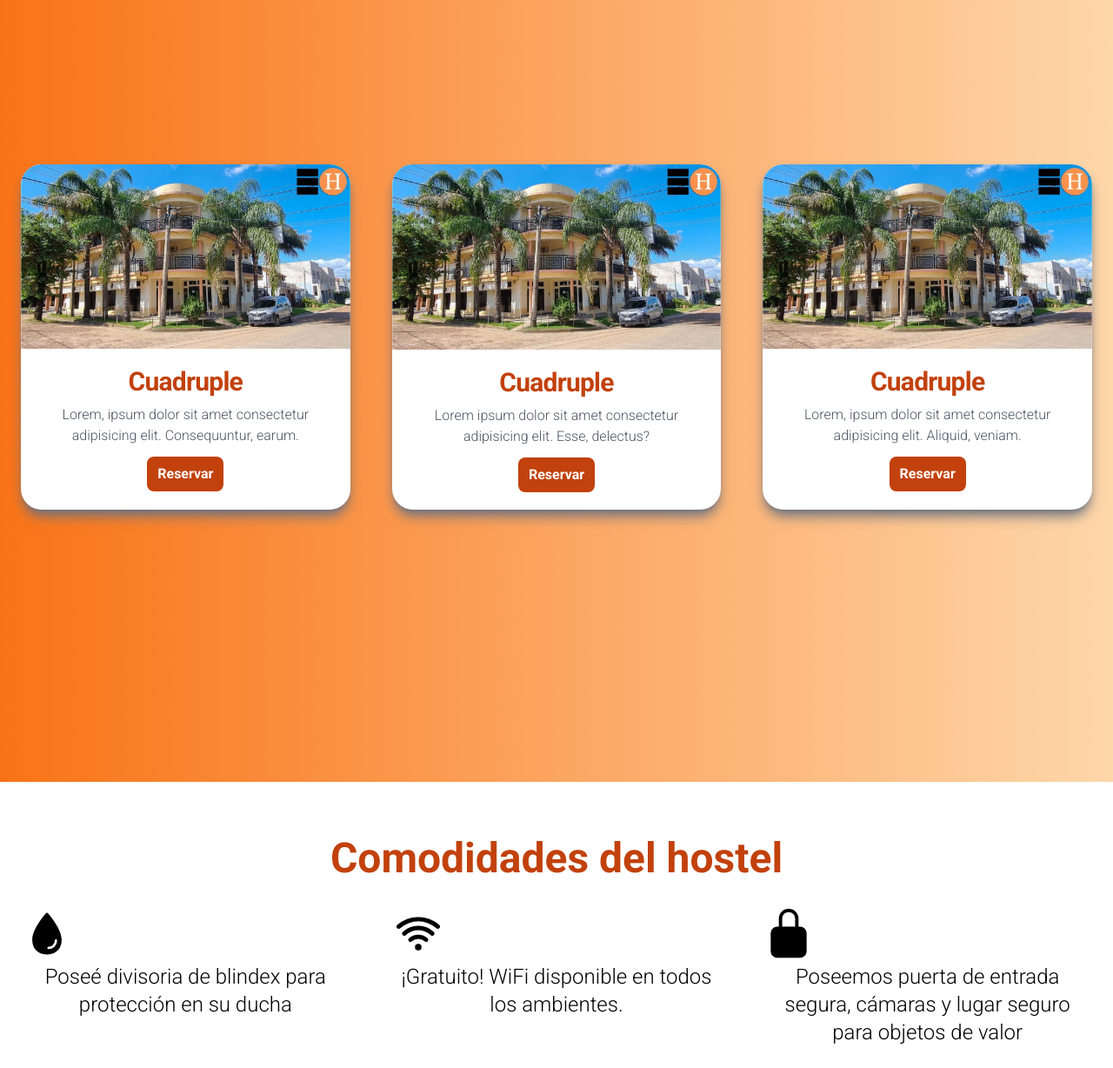
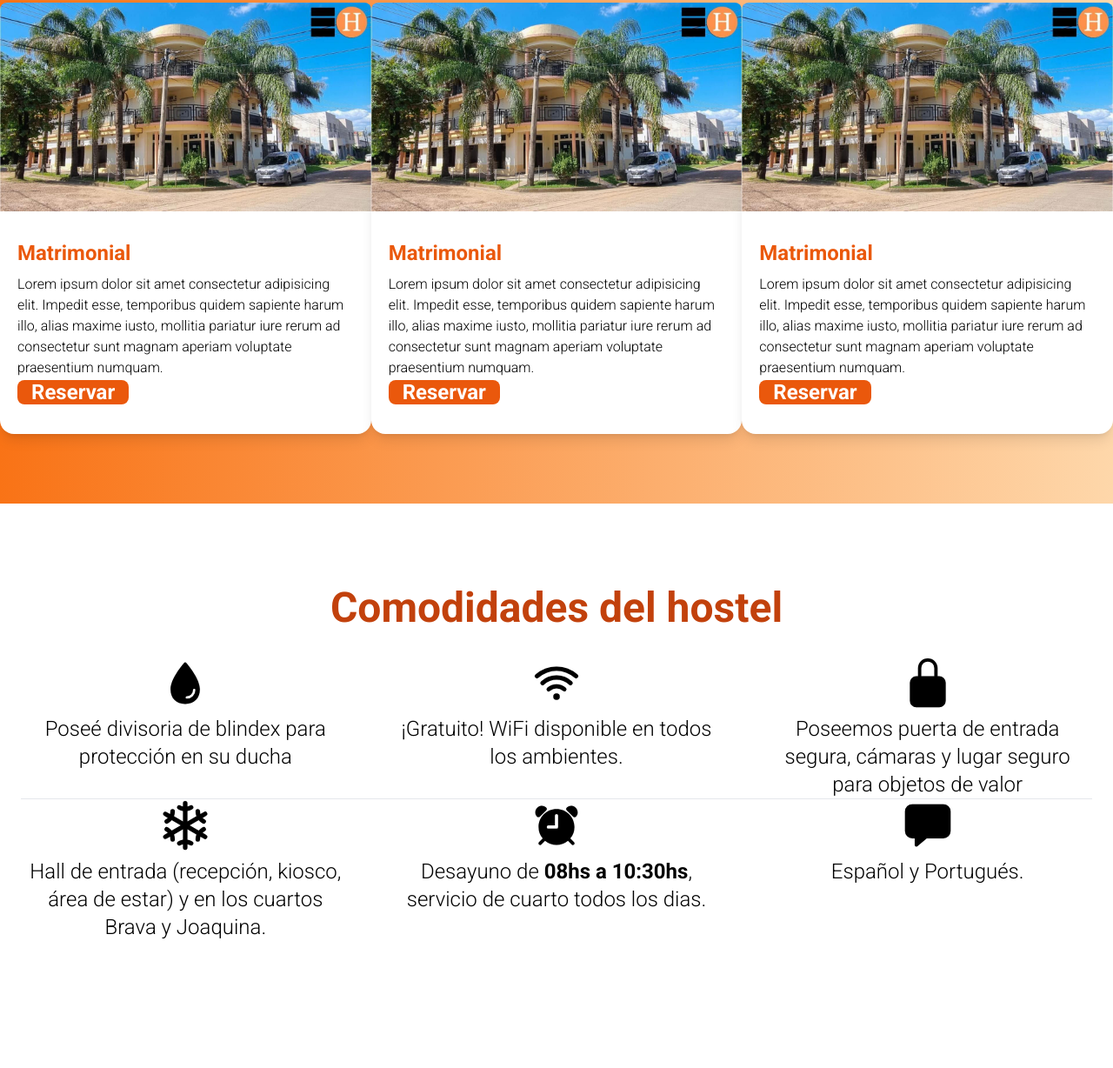
Before and after one commit to 1amlilg/proyecto-el-hotelito, a website: page src/index.html in a window 1280 px wide. Shown: the part 1569-2797 px from the top of the page at 87% size. After the commit the page ends 2747 px from the top, so only its background shows below. Drawn offline with nearby package versions, Linux system fonts and the light colour scheme.

Commit message:
update web

```diff
--- a/src/index.html
+++ b/src/index.html
@@ -9,32 +9,22 @@
     <script type="module" src="https://unpkg.com/ionicons@5.5.2/dist/ionicons/ionicons.esm.js"></script>
     <script nomodule src="https://unpkg.com/ionicons@5.5.2/dist/ionicons/ionicons.js"></script>
     <link rel="stylesheet" href="../css/style.css">
-
-
+    <link rel="icon" type="img/icon" href="/img/LOGO-HOTELITO@2x.png">
 
 </head>
 
 <body>
     <div class="bg-center bg-no-repeat min-h-screen bg-cover bg-[url('../img/BG.jpg')] bg-gray-700 bg-blend-multiply">
-        <nav class="flex justify-between items-center w-[92%]  mx-auto">
+        <nav class="flex justify-between items-center w-[80%] mx-auto">
             <div>
-                <img class="w-16 cursor-pointer" src=" " alt="El Hotelito">
+                <img class="w-16 cursor-pointer" src="/img/LOGO-HOTELITO@2x.png" alt="El Hotelito">
             </div>
-            <div
-                class="nav-links duration-500 md:static ml-auto font-bold absolute bg-transparent md:min-h-fit min-h-[60vh] left-0 top-[-100%] md:w-auto w-full flex items-center px-5 text-white text-2xl p-10 text-shadow shadow-black click after:blur">
+            <div class="nav-links duration-500 md:static ml-auto font-bold absolute bg-transparent md:min-h-fit min-h-[60vh] left-0 top-[-100%] md:w-auto w-full flex items-center px-5 text-white text-lg p-10 ">
                 <ul class="flex md:flex-row flex-col md:items-center md:gap-[4vw] gap-8">
-                    <li>
-                        <a class="hover:text-orange-700" href="#">Inicio</a>
-                    </li>
-                    <li>
-                        <a class="hover:text-orange-700" href="#">El Hotelito</a>
-                    </li>
-                    <li>
-                        <a class="hover:text-orange-700" href="#">Habitaciones</a>
-                    </li>
-                    <li>
-                        <a class="hover:text-orange-700" href="#">Contacto</a>
-                    </li>
+                    <a class="hover:text-orange-700 ease-in-out transition-all" href="#">Inicio</a>
+                    <a class="hover:text-orange-700 ease-in-out transition-all" href="#">El Hotelito</a>
+                    <a class="hover:text-orange-700 ease-in-out transition-all" href="#">Habitaciones</a>
+                    <a class="hover:text-orange-700 ease-in-out transition-all" href="#">Contacto</a>
                 </ul>
             </div>
             <div class="flex items-center gap-6 text-white text-shadow shadow-black">
@@ -42,48 +32,45 @@
                     class="text-3xl cursor-pointer md:hidden "></ion-icon>
         </nav>
 
-        <div class="px-4 mx-auto max-w-screen-xl py-24 lg:py-30">
-            <h1 class="mb-4 text-4xl font-bold leading-none text-white md:text-6xl lg:text-6xl">El Hotelito, tu lugar
-                <br> para descansar.
+        <div class="mx-auto max-w-screen-xl py-24 lg:py-30">
+            <h1 class="mb-8 text-xl font-bold leading-none text-white md:text-6xl lg:text-7xl">El Hotelito, tu lugar
+                <br>para descansar.
             </h1>
-            <p class="mb-8 text-lg font-light text-white lg:text-lg">Lorem ipsum dolor sit amet consectetur adipisicing
-                elit. <br> Laudantium id alias aspernatur assumenda perferendis <br> dolor maiores officiis voluptatem.
+            <p class="mb-8 text-lg font-light text-white lg:text-xl">Lorem ipsum dolor sit amet consectetur adipisicing
+                elit.<br>Laudantium id alias aspernatur assumenda perferendis <br> dolor maiores officiis voluptatem.
             </p>
-            <div class="flex flex-col space-y-4 sm:flex-row sm:space-y-0 sm:space-x-4">
+            <div class="flex gap-y-4 sm:flex-row sm:space-y-0 sm:space-x-4">
                 <a href="#"
-                    class="inline-flex items-center py-3 px-5 font-medium text-2xl text-center text-white rounded-2xl bg-orange-700 hover:bg-orange-800 focus:ring-4 w-fit">
+                    class="inline-flex items-center py-2 px-5 font-medium text-2xl text-center text-white rounded-2xl bg-orange-700 hover:bg-orange-800 w-fit transition-all ease-in-out">
                     Reservar
                 </a>
                 <a href="#"
-                    class="inline-flex hover:text-orange-700 items-center py-3 px-5 text-2xl font-medium text-center text-orange-700 rounded-2xl border bg-white hover:bg-gray-300 w-fit">
+                    class="inline-flex hover:text-orange-700 items-center py-2 px-5 text-2xl font-medium text-center text-orange-700 rounded-2xl border bg-white hover:bg-gray-300 w-fit">
                     Leer más
                 </a>
             </div>
         </div>
     </div>
     <!-- ABOUT -->
-    <section class="px-3 py-5 bg-neutral-100 lg:py-10">
+    <section class="px-3 py-5 bg-neutral-100 lg:py-10 items-center justify-center m-auto">
         <div class="grid lg:grid-cols-2 items-center justify-items-center gap-5">
-            <div class="order-2 lg:order-1 flex flex-col justify-center text-center md:text-left">
-                <h2 class="mb-4 text-4xl font-bold leading-none text-orange-700 md:text-6xl lg:text-5xl mx-20">Nuestra
+            <div class="flex flex-col justify-center text-center md:text-left">
+                <h2 class="mb-4 text-4xl font-bold leading-none text-orange-700 md:text-5xl lg:text-5xl mx-20">Nuestra
                     Historia</h2>
                 <!-- PARRAFO -->
                 <p class="mb-8 text-xl font-light text-black lg:text-lg mx-20">Lorem ipsum dolor, sit amet consectetur
                     adipisicing elit. Vel aspernatur eveniet nihil fugit, magnam sunt? Modi repellat quidem iure ratione
                     quasi cumque, assumenda fuga mollitia voluptatem rem! Velit tempore ut error veritatis? Eius
-                    voluptates officiis libero eum nam explicabo laboriosam.</p>
-                <!-- Fin del PARRAFO -->
-
-                <!-- PARRAFO -->
-                <p class="mb-8 text-xl font-light text-black lg:text-lg mx-20">Lorem ipsum dolor, sit amet consectetur
+                    voluptates officiis libero eum nam explicabo laboriosam
+                    <br> <br>Lorem ipsum dolor, sit amet consectetur
                     adipisicing elit. Vel aspernatur eveniet nihil fugit, magnam sunt? Modi repellat quidem iure ratione
                     quasi cumque, assumenda fuga mollitia voluptatem rem! Velit tempore ut error veritatis? Eius
                     voluptates officiis libero eum nam explicabo laboriosam.</p>
                 <!-- Fin del PARRAFO -->
             </div>
             <!-- IMAGEN -->
-            <div class="order-1 lg:order-2">
-                <img class="h-80 w-80 object-cover lg:w-[500px] lg:h-[500px] rounded-3xl shadow-xl shadow-gray-500"
+            <div class="max-h-screen py-8">
+                <img class="h-80 w-80 object-cover lg:w-[7 00px] lg:h-[500px] rounded-3xl shadow-2xl shadow-gray-300"
                     src="../img/about.jpg" alt="">
             </div>
             <!-- Fin de IMAGEN -->
@@ -93,98 +80,56 @@
     <!-- Fin del ABOUT -->
 
     <!-- HABITACIONES -->
-    <section class="bg-gradient-to-r from-orange-500 to-orange-200 min-h-screen text-center py-28">
-        <div>
-            <h2 class="mb-4 text-4xl font-bold leading-none text-white md:text-6xl lg:text-5xl">Habitaciones</h2>
-        </div>
-        <div class="flex items-center justify-center min-h-screen container mx-auto">
-            <!-- GRID -->
-            <div class="grid grid-cols-1 md:grid-cols-2 lg:grid-cols-3">
+    <section class="bg-gradient-to-r from-orange-500 to-orange-200 max-w-full m-auto py-20 items-center justify-center">
+            <h2 class="mb-20 text-4xl font-bold leading-none text-white md:text-6xl lg:text-5xl text-center">Habitaciones</h2>
+        <!-- GRID -->
+            <div class="grid grid-cols-1 md:grid-cols-1 lg:grid-cols-3 items-center justify-center gap-x-10 gap-y-5 px-28">
                 <!-- CARD -->
-                <div class="max-w-sm bg-white rounded-3xl shadow-lg shadow-gray-500 my-4 md:mx-6">
-                    <div>
-                        <img class="rounded-t-3xl" src="../img/about.jpg" alt="" />
-                    </div>
-                    <div class="p-5">
-                        <div>
-                            <h5 class="mb-2 text-3xl font-bold tracking-tight text-orange-700">Cuadruple</h5>
-                        </div>
-                        <p class="mb-3 font-light text-gray-600">Lorem, ipsum dolor sit amet consectetur adipisicing
-                            elit. Consequuntur, earum.</p>
-                        <a href="#"
-                            class="inline-flex items-center px-3 py-2 text-3sm font-bold text-center text-white bg-orange-700 rounded-lg hover:bg-orange-800 focus:ring-4 focus:outline-none focus:ring-orange-300">
-                            Reservar
-                        </a>
+                <div class="bg-white rounded-2xl shadow-lg h-auto">
+                    <img class="rounded-t-lg" src="/img/about.jpg" alt="">
+                    <div class="py-8 px-5 text-left">
+                        <h3 class="text-2xl font-bold mb-2 text-orange-600">Matrimonial</h3>
+                        <p class="text-md font-light mb-5">Lorem ipsum dolor sit amet consectetur adipisicing elit. Impedit esse, temporibus quidem sapiente harum illo, alias maxime iusto, mollitia pariatur iure rerum ad consectetur sunt magnam aperiam voluptate praesentium numquam.</p>
+                        <a href="" class="bg-orange-600 py-1 px-4 text-2xl rounded-lg font-bold text-white">Reservar</a>
                     </div>
                 </div>
 
-                <!-- Fin de CARD -->
-
-                <!-- CARD -->
-                <div class="max-w-sm bg-white rounded-3xl shadow-lg shadow-gray-500 my-4 md:mx-6">
-                    <div>
-                        <img class="rounded-t-3xl" src="../img/about.jpg" alt="" />
-                    </div>
-                    <div class="p-5">
-                        <div>
-                            <h5 class="mb-2 text-3xl font-bold tracking-tight text-orange-700">Cuadruple</h5>
-                        </div>
-                        <p class="mb-3 font-light text-gray-600">Lorem ipsum dolor sit amet consectetur adipisicing
-                            elit. Esse, delectus?</p>
-                        <a href="#"
-                            class="inline-flex items-center px-3 py-2 text-3sm font-bold text-center text-white bg-orange-700 rounded-lg hover:bg-orange-800 focus:ring-4 focus:outline-none focus:ring-orange-300">
-                            Reservar
-                        </a>
+                <div class="bg-white rounded-2xl shadow-lg h-auto">
+                    <img class="rounded-t-lg" src="/img/about.jpg" alt="">
+                    <div class="py-8 px-5 text-left">
+                        <h3 class="text-2xl font-bold mb-2 text-orange-600">Matrimonial</h3>
+                        <p class="text-md font-light mb-5">Lorem ipsum dolor sit amet consectetur adipisicing elit. Impedit esse, temporibus quidem sapiente harum illo, alias maxime iusto, mollitia pariatur iure rerum ad consectetur sunt magnam aperiam voluptate praesentium numquam.</p>
+                        <a href="" class="bg-orange-600 py-1 px-4 text-2xl rounded-lg font-bold text-white">Reservar</a>
                     </div>
                 </div>
 
-                <!-- Fin de CARD -->
-
-                <!-- CARD -->
-                <div class="max-w-sm bg-white rounded-3xl shadow-lg shadow-gray-500 my-4 md:mx-6">
-                    <div>
-                        <img class="rounded-t-3xl" src="../img/about.jpg" alt="" />
-                    </div>
-                    <div class="p-5">
-                        <div>
-                            <h5 class="mb-2 text-3xl font-bold tracking-tight text-orange-700">Cuadruple</h5>
-                        </div>
-                        <p class="mb-3 font-light text-gray-600">Lorem, ipsum dolor sit amet consectetur adipisicing
-                            elit. Aliquid, veniam.</p>
-                        <a href="#"
-                            class="inline-flex items-center px-3 py-2 text-3sm font-bold text-center text-white bg-orange-700 rounded-lg hover:bg-orange-800 focus:ring-4 focus:outline-none focus:ring-orange-300">
-                            Reservar
-                        </a>
+                <div class="bg-white rounded-2xl shadow-lg h-auto">
+                    <img class="rounded-t-lg" src="/img/about.jpg" alt="">
+                    <div class="py-8 px-5 text-left">
+                        <h3 class="text-2xl font-bold mb-2 text-orange-600">Matrimonial</h3>
+                        <p class="text-md font-light mb-5">Lorem ipsum dolor sit amet consectetur adipisicing elit. Impedit esse, temporibus quidem sapiente harum illo, alias maxime iusto, mollitia pariatur iure rerum ad consectetur sunt magnam aperiam voluptate praesentium numquam.</p>
+                        <a href="" class="bg-orange-600 py-1 px-4 text-2xl rounded-lg font-bold text-white">Reservar</a>
                     </div>
                 </div>
-
-                <!-- Fin de CARD -->
             </div>
-            <!-- Fin del GRID -->
-        </div>
-
     </section>
     <!-- Fin de HABITACIONES -->
 
     <!-- COMODIDADES -->
-        <section class="text-center">
-            <div class="py-8 px-4 mx-auto max-w-screen-xl sm:py-16 lg:px-6">
-                <div>
-                    <h2 class="mb-8 text-4xl font-bold leading-none text-orange-700 md:text-6xl lg:text-5xl text-center">Comodidades del hostel
-                    </h2>
-                </div>
-                <div class="space-y-8 md:grid md:grid-cols-2 lg:grid-cols-3 md:gap-12 md:space-y-0">
-                    <div>
-                        <div
-                            class="justify-center items-center mb-4 w-10 h-10 rounded-full lg:h-12 lg:w-12">
+        <section class="text-center py-8 px-10">
+            <div class="mx-auto max-w-screen sm:py-16 lg:px-6">
+                <h2 class="mb-8 text-4xl font-bold leading-none text-orange-700 md:text-6xl lg:text-5xl text-center">Comodidades del hostel
+                </h2>
+                <div class="md:grid md:grid-cols-2 lg:grid-cols-3 md:gap-12 py-12">
+                    <div class="items-center text-center">
+                        <div class="justify-center text-center">
                             <ion-icon class="text-6xl" name="water"></ion-icon>
                         </div>
                         <p class="text-black font-light text-2xl">Poseé divisoria de blindex para protección en su ducha</p>
                     </div>
 
                     <div>
-                        <div
-                            class="justify-center items-center mb-4 w-10 h-10 rounded-full lg:h-12 lg:w-12">
+                        <div class="justify-center text-center">
                             <ion-icon class="text-6xl" name="wifi"></ion-icon>
                         </div>
                         <p class="text-black font-light text-2xl">¡Gratuito! WiFi disponible
@@ -192,36 +137,35 @@
                     </div>
 
                     <div>
-                        <div
-                            class="justify-center items-center mb-4 w-10 h-10 rounded-full lg:h-12 lg:w-12">
+                        <div class="justify-center text-center">
                             <ion-icon class="text-6xl" name="lock-closed"></ion-icon>
                         </div>
                         <p class="text-black font-light text-2xl">Poseemos puerta de entrada segura, cámaras y lugar seguro para objetos de valor</p>
                     </div>
+                </div>
 
+                <hr class="my-12 h-0.5 border-t-0 bg-neutral-300 opacity-100 dark:opacity-100" />
+                <div class="md:grid md:grid-cols-2 lg:grid-cols-3 md:gap-12 py-12">
                     <div>
-                        <div
-                            class="justify-center items-center mb-4 w-10 h-10 rounded-full lg:h-12 lg:w-12">
+                        <div class="justify-center text-center">
                             <ion-icon class="text-6xl" name="snow"></ion-icon>
                         </div>
                         <p class="text-black font-light text-2xl">Hall de entrada (recepción, kiosco, área de estar) y en los cuartos Brava y Joaquina.</p>
                     </div>
 
                     <div>
-                        <div
-                            class="justify-center items-center mb-4 w-10 h-10 rounded-full lg:h-12 lg:w-12">
+                        <div class="justify-center text-center">
                             <ion-icon class="text-6xl" name="alarm"></ion-icon>
                         </div>
                         <p class="text-black font-light text-2xl">Desayuno de <span class="font-bold">08hs a 10:30hs</span>, servicio de cuarto todos los dias.</p>
                     </div>
 
                     <div>
-                        <div
-                            class="justify-center items-center mb-4 w-10 h-10 rounded-full lg:h-12 lg:w-12">
+                        <div class="justify-center text-center">
                             <ion-icon class="text-6xl" name="chatbox"></ion-icon>
                         </div>
                         <p class="text-black font-light text-2xl">Español y Portugués.</p>
-                    </divff>
+                    </div>
                 </div>
             </div>
         </section>
```
Also changed, not shown: css/style.css (line endings or trailing spaces), package.json (line endings or trailing spaces), prueba.html (line endings or trailing spaces), src/hamburger-menu.js (line endings or trailing spaces), src/input.css (line endings or trailing spaces), src/output.css, tailwind.config.js (line endings or trailing spaces), 2 other files.
